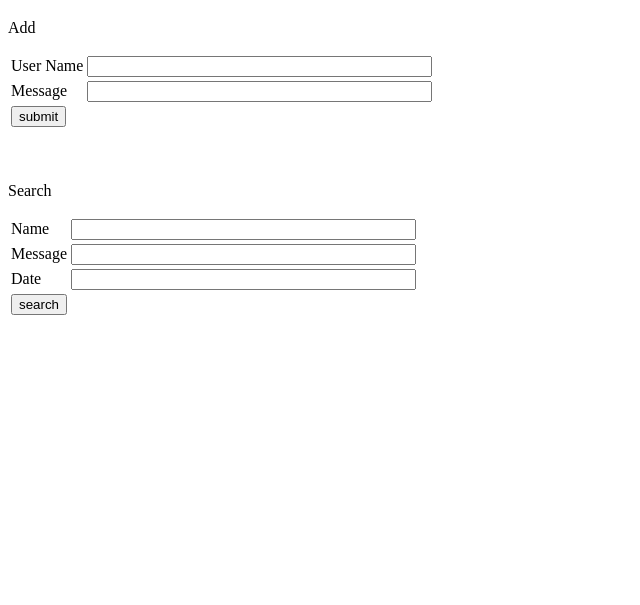
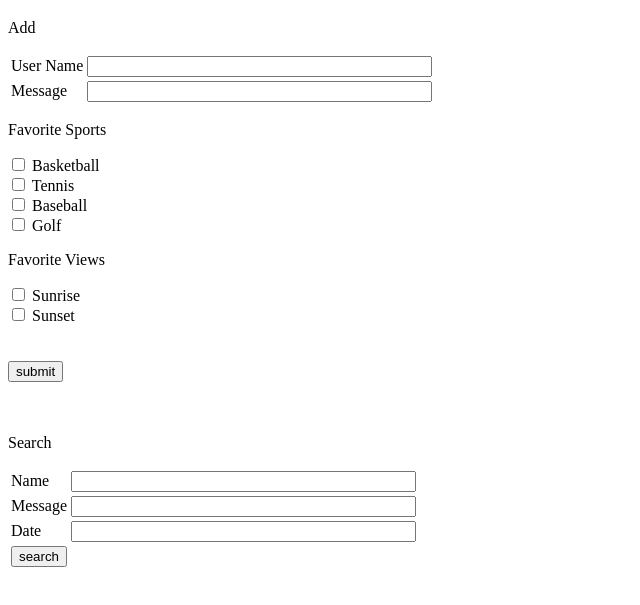
Before and after one commit to seveneleven337/servlet, a plain HTML site: page WebContent/index.html in a window 1280 px wide. Shown: the part 61-666 px from the top of the page, without its empty margins (0-640 px from the left). Drawn offline with Linux system fonts and the light colour scheme.

Commit message:
added checkbox to html

```diff
--- a/WebContent/index.html
+++ b/WebContent/index.html
@@ -9,7 +9,7 @@
 <body>
 	<h1>Forum exercise</h1>
 	<p>Add</p>
-	<form action="Forum" method="GET">
+	<form action="Forum" method="POST">
 		<table>
 			<tr>
 				<td>User Name</td>
@@ -19,10 +19,26 @@
 				<td>Message</td>
 				<td><input type="text" size="40" name="message"></td>
 			</tr>
-			<tr>
-				<td><input type="submit" name="action" value="submit"></td>
-			</tr>
+
 		</table>
+
+		<p> Favorite Sports </p>
+		<input type="checkbox" name="sports" value="basketball">
+		<label> Basketball</label><br>
+		<input type="checkbox" name="sports" value="tennis">
+		<label> Tennis</label><br>
+		<input type="checkbox" name="sports" value="baseball">
+		<label> Baseball</label><br>
+		<input type="checkbox" name="sports" value="golf">
+		<label> Golf</label><br>
+
+		<p> Favorite Views </p>
+		<input type="checkbox" name="views" value="sunrise">
+		<label> Sunrise</label><br>
+		<input type="checkbox" name="views" value="sunset">
+		<label> Sunset</label><br><br><br>
+
+		<input type="submit" name="action" value="submit">
 	</form>
 	<br>
 	<br>
```
